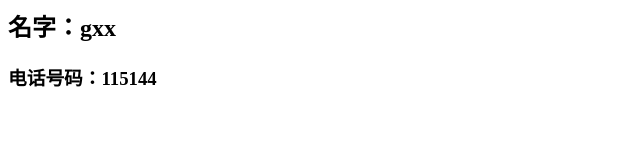
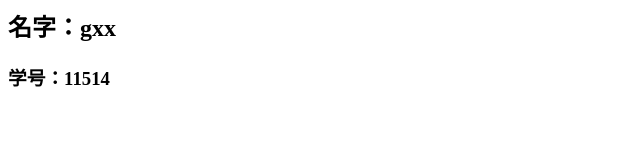
Before and after one commit to 2878937467/gxx-work, a plain HTML site: page index.html in a window 1280 px wide. Shown: the whole page, without its empty margins (0-640 px from the left). Drawn offline with Linux system fonts and the light colour scheme.

Commit message:
修改了小标题
手机号改为学号

```diff
--- a/index.html
+++ b/index.html
@@ -1,2 +1,2 @@
 <h2>名字：gxx</h2>
-<h3>电话号码：115144</h3>
+<h3>学号：11514</h3>
```
